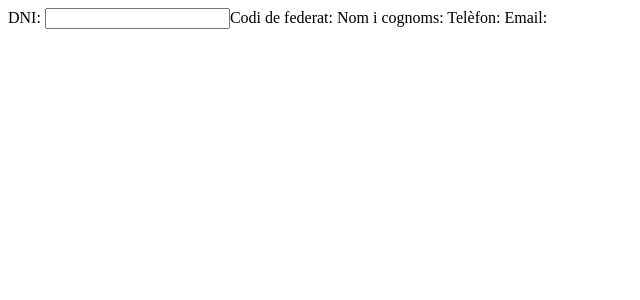
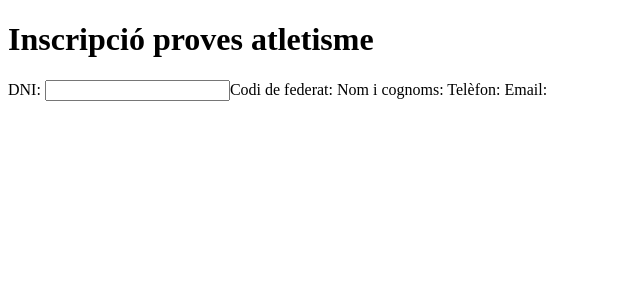
Before and after one commit to janEstrada24/inscripcio_proves_atletisme, an Angular app: page / in a window 1280 px wide. Shown: the top 300 px of the page, without its empty margins (0-640 px from the left). Built offline with nearby package versions, Linux system fonts and the light colour scheme.

Commit message:
Test "should render title Inscripcio proves atletisme" implemented

```diff
--- a/src/app/Components/User/registration/registration.component.html
+++ b/src/app/Components/User/registration/registration.component.html
@@ -1,4 +1,4 @@
-
+<h1>Inscripció proves atletisme</h1>
 <label>DNI:
     <input type="number">
 </label>
```
